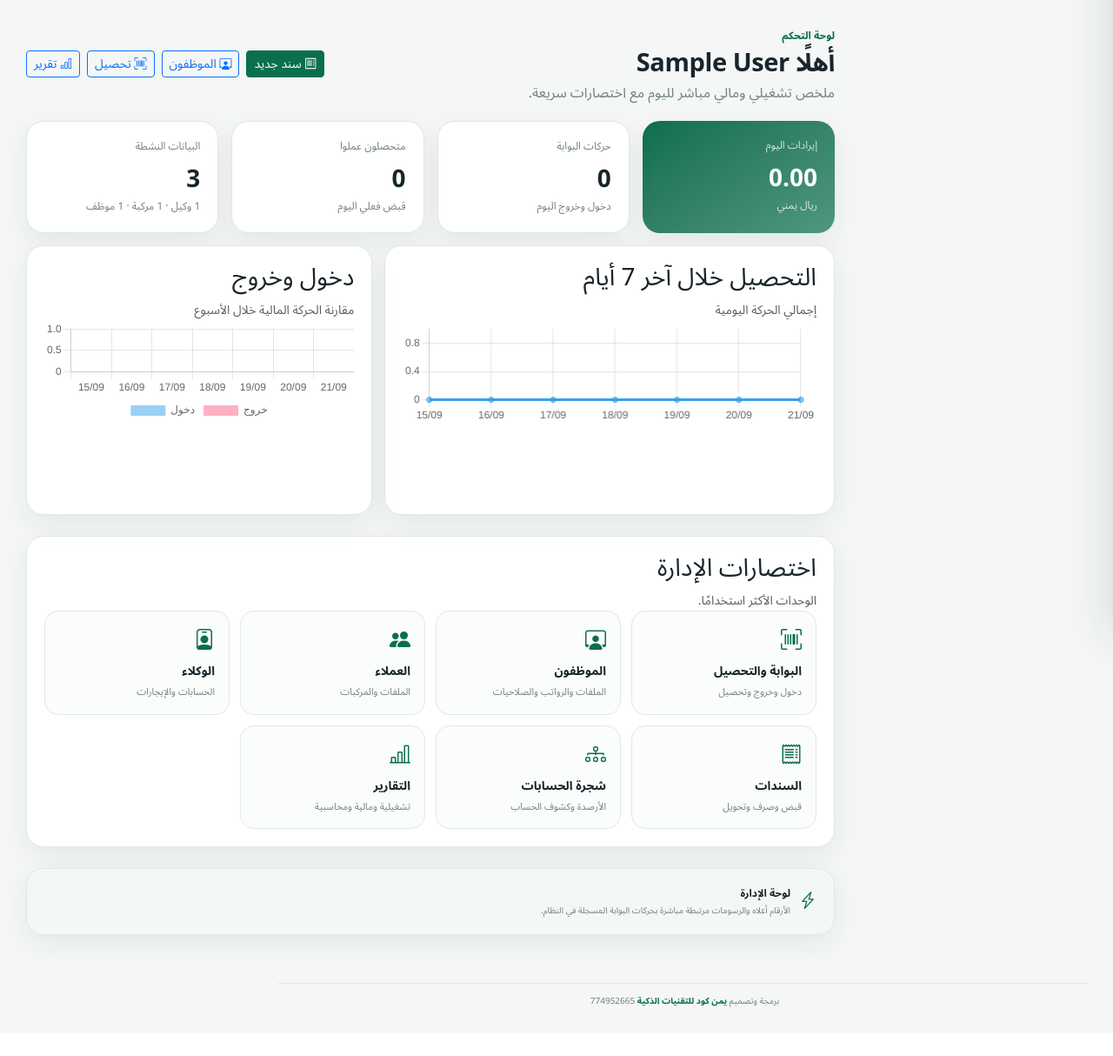
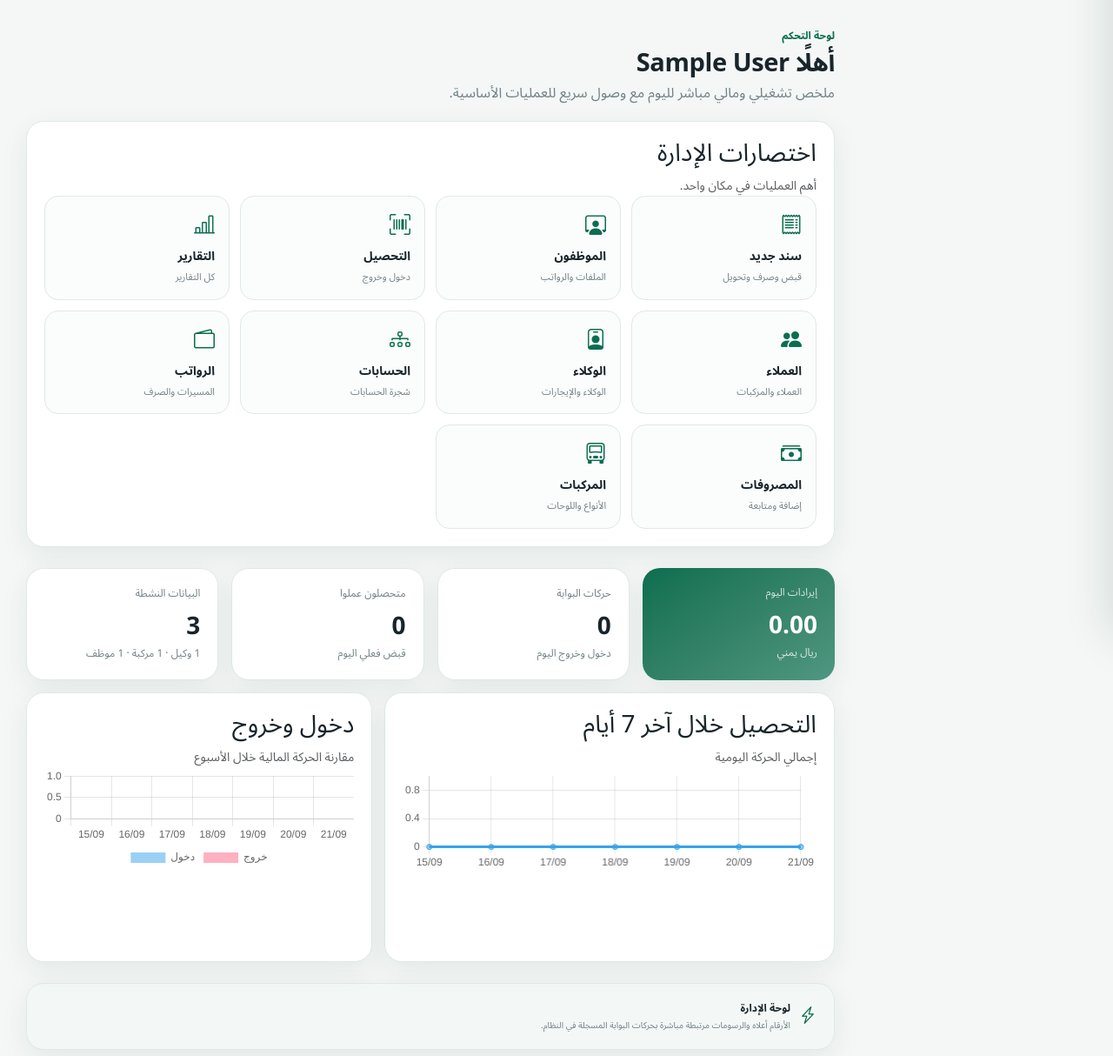
Before and after one commit to zydan25/kareem, a Flask app: page / in a window 1280 px wide. Shown: the part 70-1284 px from the top of the page at 87% size. Before the commit the page ends 1228 px from the top, so only its background shows below. Run offline with Flask 3, Linux system fonts and the light colour scheme; a user stored in the database is signed in; tables that the repository leaves empty hold one stand-in row (values such as "Sample post").

Commit message:
ui: move admin shortcuts to top and merge quick actions

```diff
--- a/app/templates/dashboard/index.html
+++ b/app/templates/dashboard/index.html
@@ -2,16 +2,22 @@
 {% block title %}الرئيسية - {{app_name}}{% endblock %}
 {% block content %}
 <div class="page-head dashboard-head">
-  <div><span class="eyebrow">لوحة التحكم</span><h1>أهلًا {{ current_user.full_name }}</h1><p>ملخص تشغيلي ومالي مباشر لليوم مع اختصارات سريعة.</p></div>
-  <div class="d-flex gap-2 flex-wrap">
-    {% if current_user.role in ['admin','manager'] %}
-    <a class="btn btn-primary btn-sm" href="{{url_for('operations.vouchers')}}"><i class="bi bi-receipt"></i> سند جديد</a>
-    <a class="btn btn-outline-primary btn-sm" href="{{url_for('master_data.employees')}}"><i class="bi bi-person-workspace"></i> الموظفون</a>
-    <a class="btn btn-outline-primary btn-sm" href="{{url_for('collector.index')}}"><i class="bi bi-upc-scan"></i> تحصيل</a>
-    <a class="btn btn-outline-primary btn-sm" href="{{url_for('reports.index')}}"><i class="bi bi-bar-chart"></i> تقرير</a>
-    {% else %}
-    <a class="btn btn-primary" href="{{ url_for('collector.index') }}"><i class="bi bi-plus-lg"></i> تسجيل حركة</a>
-    {% endif %}
+  <div><span class="eyebrow">لوحة التحكم</span><h1>أهلًا {{ current_user.full_name }}</h1><p>ملخص تشغيلي ومالي مباشر لليوم مع وصول سريع للعمليات الأساسية.</p></div>
+</div>
+
+<div class="card-soft dashboard-shortcuts-card mb-4">
+  <div class="section-title"><div><h3>اختصارات الإدارة</h3><small class="text-muted">أهم العمليات في مكان واحد.</small></div></div>
+  <div class="quick-grid dashboard-quick-grid">
+    {% if can("vouchers.post") %}<a href="{{url_for('operations.vouchers')}}" class="quick-primary"><i class="bi bi-receipt"></i><span>سند جديد</span><small>قبض وصرف وتحويل</small></a>{% endif %}
+    {% if can("employees.view") %}<a href="{{url_for('master_data.employees')}}"><i class="bi bi-person-workspace"></i><span>الموظفون</span><small>الملفات والرواتب</small></a>{% endif %}
+    {% if can("collector.post") %}<a href="{{url_for('collector.index')}}"><i class="bi bi-upc-scan"></i><span>التحصيل</span><small>دخول وخروج</small></a>{% endif %}
+    {% if can("reports.view") %}<a href="{{url_for('reports.index')}}"><i class="bi bi-bar-chart-line"></i><span>التقارير</span><small>كل التقارير</small></a>{% endif %}
+    {% if can("clients.view") %}<a href="{{url_for('master_data.clients')}}"><i class="bi bi-people-fill"></i><span>العملاء</span><small>العملاء والمركبات</small></a>{% endif %}
+    {% if can("agents.view") %}<a href="{{url_for('master_data.agents')}}"><i class="bi bi-person-badge"></i><span>الوكلاء</span><small>الوكلاء والإيجارات</small></a>{% endif %}
+    {% if can("accounting.view") %}<a href="{{url_for('accounting.accounts')}}"><i class="bi bi-diagram-3"></i><span>الحسابات</span><small>شجرة الحسابات</small></a>{% endif %}
+    {% if can("payroll.view") %}<a href="{{url_for('operations.payroll')}}"><i class="bi bi-wallet2"></i><span>الرواتب</span><small>المسيرات والصرف</small></a>{% endif %}
+    {% if can("expenses.view") %}<a href="{{url_for('operations.expenses')}}"><i class="bi bi-cash-stack"></i><span>المصروفات</span><small>إضافة ومتابعة</small></a>{% endif %}
+    {% if can("vehicles.view") %}<a href="{{url_for('master_data.vehicles')}}"><i class="bi bi-truck-front"></i><span>المركبات</span><small>الأنواع واللوحات</small></a>{% endif %}
   </div>
 </div>
 
@@ -35,19 +41,6 @@
 </div>
 {% endif %}
 
-<div class="card-soft mt-4">
-  <div class="section-title"><div><h3>اختصارات الإدارة</h3><small class="text-muted">الوحدات الأكثر استخدامًا.</small></div></div>
-  <div class="quick-grid">
-    {% if can("collector.post") %}<a href="{{url_for('collector.index')}}"><i class="bi bi-upc-scan"></i><span>البوابة والتحصيل</span><small>دخول وخروج وتحصيل</small></a>{% endif %}
-    {% if can("employees.view") %}<a href="{{url_for('master_data.employees')}}"><i class="bi bi-person-workspace"></i><span>الموظفون</span><small>الملفات والرواتب والصلاحيات</small></a>{% endif %}
-    {% if can("clients.view") %}<a href="{{url_for('master_data.clients')}}"><i class="bi bi-people-fill"></i><span>العملاء</span><small>الملفات والمركبات</small></a>{% endif %}
-    {% if can("agents.view") %}<a href="{{url_for('master_data.agents')}}"><i class="bi bi-person-badge"></i><span>الوكلاء</span><small>الحسابات والإيجارات</small></a>{% endif %}
-    {% if can("vouchers.post") %}<a href="{{url_for('operations.vouchers')}}"><i class="bi bi-receipt"></i><span>السندات</span><small>قبض وصرف وتحويل</small></a>{% endif %}
-    {% if can("accounting.view") %}<a href="{{url_for('accounting.accounts')}}"><i class="bi bi-diagram-3"></i><span>شجرة الحسابات</span><small>الأرصدة وكشوف الحساب</small></a>{% endif %}
-    {% if can("reports.view") %}<a href="{{url_for('reports.index')}}"><i class="bi bi-bar-chart-line"></i><span>التقارير</span><small>تشغيلية ومالية ومحاسبية</small></a>{% endif %}
-  </div>
-</div>
-
 {% if current_user.role in ['admin','manager'] %}
 <div class="card-soft mt-4 manager-note"><i class="bi bi-lightning-charge"></i><div><strong>لوحة الإدارة</strong><span>الأرقام أعلاه والرسومات مرتبطة مباشرة بحركات البوابة المسجلة في النظام.</span></div></div>
 {% endif %}
```
